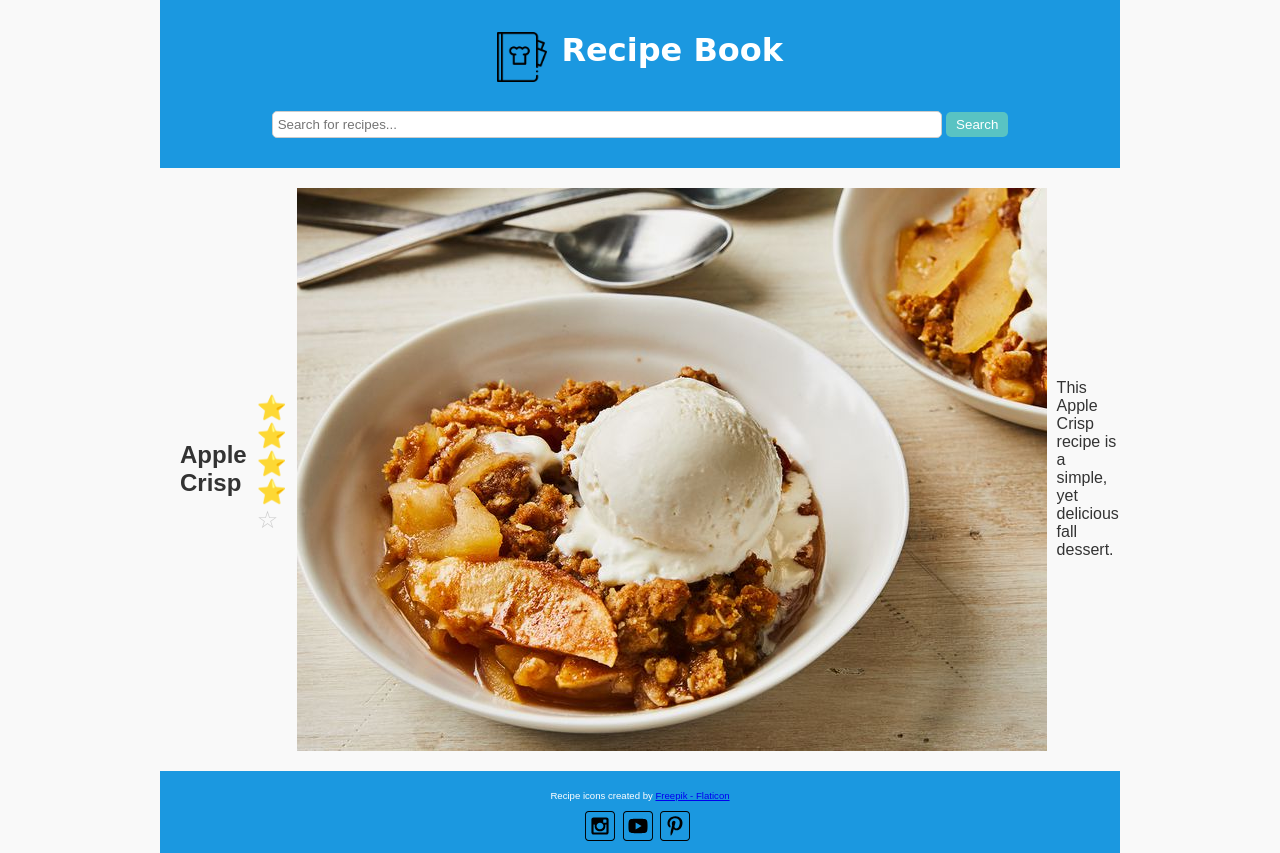
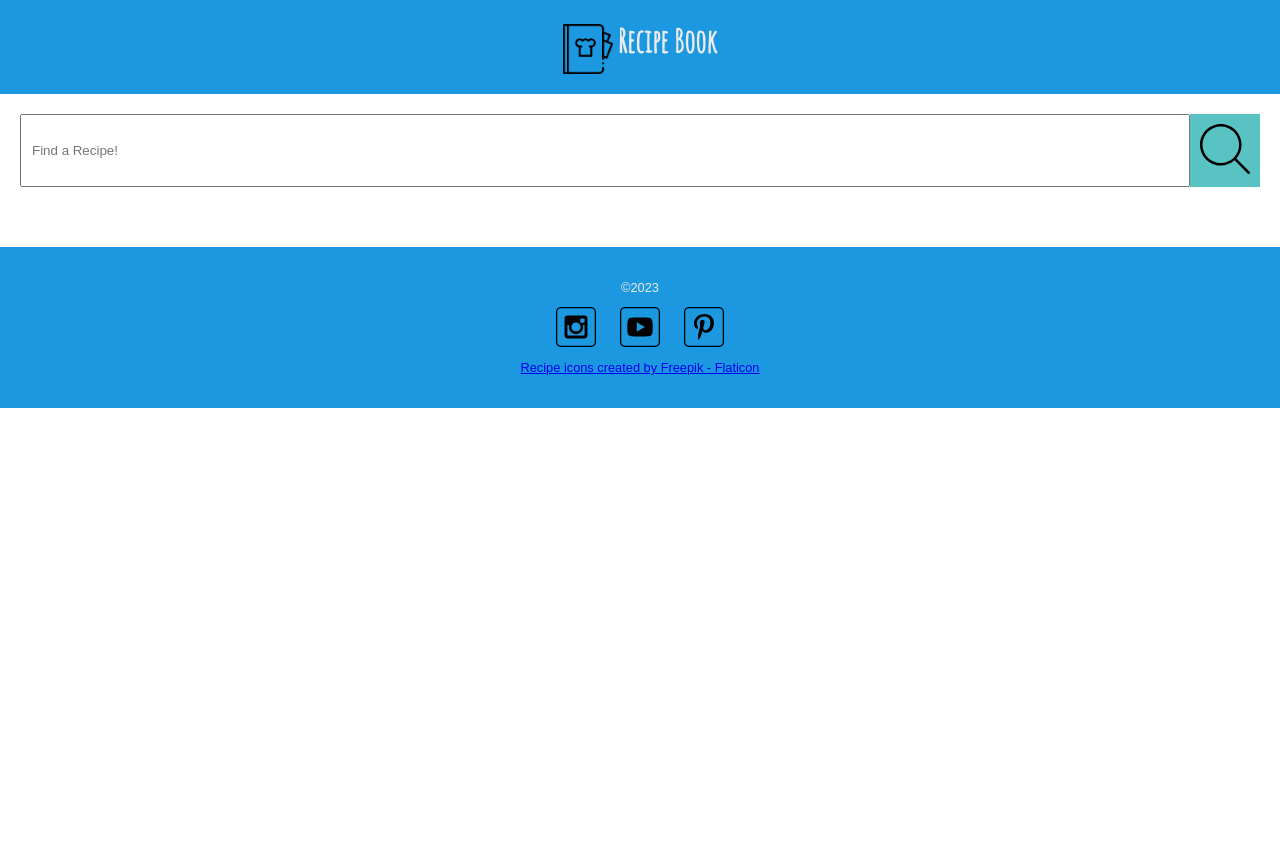
Before and after one commit to Ashmhill/wdd-130-main-main, a plain HTML site: page Recipes/index.html in a window 1280 px wide. After the commit the page ends 800 px from the top, so only its background shows below. Drawn offline with Linux system fonts and the light colour scheme.

Commit message:
Jun 29 @ 6:36 PM

```diff
--- a/Recipes/index.html
+++ b/Recipes/index.html
@@ -1,64 +1,44 @@
 <!DOCTYPE html>
 <html lang="en">
-
 <head>
     <meta charset="UTF-8">
     <meta name="viewport" content="width=device-width, initial-scale=1.0">
     <title>Recipe Book</title>
     <link rel="stylesheet" href="recipes.css">
-    <script src="recipes.js"></script>
+    <script type="module" src="main.js"></script>
+    <script type="module" src="search.js"></script>
+    <!-- Social Media Meta Tags -->
     <meta property="og:title" content="Recipe Book">
     <meta property="og:type" content="website">
-    <meta property="og:description" content="Your recipe book description here">
-    <meta property="og:image" content="URL to your recipe book image">
-    <meta property="og:url" content="URL of your recipe book webpage">
+    <meta property="og:description" content="A collection of delicious recipes.">
+    <meta property="og:image" content="images/recipe-book.png">
+    <meta property="og:url" content="https://yourwebsite.com">
     <meta name="twitter:card" content="summary_large_image">
 </head>
-
 <body>
     <header>
-        <div class="logo">
         <img src="images/recipe-book.png" alt="Recipe Book Logo">
         <h1>Recipe Book</h1>
-        </div>
-        <form class="search-form">
-            <input type="text" placeholder="Search for recipes...">
-            <button type="submit">Search</button>
+    </header>
+    <main>
+        <form id="searchForm">
+            <input type="text" id="searchInput" placeholder="Find a Recipe!" aria-label="Search recipes">
+            <button type="submit" id="searchButton">
+                <img src="images/search.svg" alt="Search Icon">
+            </button>
         </form>
-    </header>
-
-    <main>
-        <!-- Recipe Section -->
-        <section class="recipe">
-            <h2>Apple Crisp</h2>
-            <div class="rating" role="img" aria-label="Rating: 4 out of 5 stars">
-                <span aria-hidden="true" class="icon-star">⭐</span>
-                <span aria-hidden="true" class="icon-star">⭐</span>
-                <span aria-hidden="true" class="icon-star">⭐</span>
-                <span aria-hidden="true" class="icon-star-empty">⭐</span>
-                <span aria-hidden="true" class="icon-star-empty">☆</span>
-            </div>
-            <img src="images/apple-crisp.jpg" alt="Recipe Image">
-            <p class="description">This Apple Crisp recipe is a simple, yet delicious fall dessert.</p>
+        <section id="recipesSection">
+            <!-- Recipes will be dynamically added here -->
         </section>
     </main>
-
     <footer>
-        <!-- Attribution Links -->
-        <div class="attribution">
-            <p>
-                Recipe icons created by
-                <a href="https://www.flaticon.com/free-icons/recipe" title="recipe icons">Freepik - Flaticon</a>
-            </p>
-            <!-- Social Media Icons -->
+        <p>©2023</p>
         <div class="social">
-                <!-- Social media icons provided under CC from https://www.iconfinder.com/AlfredoCreates  -->
             <a href="#"><img src="images/instagram_icon.svg" alt="instagram icon"></a>
             <a href="#"><img src="images/youtube_icon.svg" alt="youtube icon"></a>
             <a href="#"><img src="images/pinterest_icon.svg" alt="pinterest icon"></a>
         </div>
-        </div>
+        <p><a href="https://www.flaticon.com/free-icons/recipe" title="recipe icons">Recipe icons created by Freepik - Flaticon</a></p>
     </footer>
 </body>
-
 </html>
--- /dev/null
+++ b/Recipes/main.js
@@ -0,0 +1,5 @@
+import { setupSearch } from './search.js';
+
+document.addEventListener('DOMContentLoaded', () => {
+    setupSearch();
+});
--- a/Recipes/recipes.css
+++ b/Recipes/recipes.css
@@ -1,142 +1,168 @@
+/* Import Google Fonts */
+@import url("https://fonts.googleapis.com/css2?family=Amatic+SC&display=swap");
+
+/* Root Variables */
+:root {
+    --primary-color: #1B98E0;
+    --secondary-color: #59c3c3;
+    --text-dark: #333;
+    --text-light: #ebebeb;
+    --primary-font: Arial, Helvetica, sans-serif;
+    --secondary-font: "Amatic SC";
+}
+
 /* Global Styles */
 body {
-    font-family: Arial, Helvetica, sans-serif;
+    font-family: var(--primary-font);
+    color: var(--text-dark);
     margin: 0;
     padding: 0;
-    box-sizing: border-box;
-    background-color: #f9f9f9;
-    color: #333;
 }
 
-/* Header Styles */
-header {
-    background-color: #1B98E0;
-    color: #fff;
+header, footer {
+    background-color: var(--primary-color);
+    color: var(--text-light);
+    text-align: center;
     padding: 10px;
+}
+
+header img {
+    max-width: 50px;
+    vertical-align: middle;
+}
+
+header h1 {
+    display: inline;
+    font-family: var(--secondary-font);
+}
+
+main {
+    padding: 20px;
+}
+
+form {
+    display: flex;
+    justify-content: space-between;
+    margin-bottom: 20px;
+}
+
+form input[type="text"] {
+    flex-grow: 1;
+    padding: 10px;
+}
+
+form button {
+    background-color: var(--secondary-color);
+    border: none;
+    padding: 10px;
+}
+
+.recipe {
+    display: flex;
+    flex-direction: column;
+    align-items: center;
     text-align: center;
 }
 
-.logo img {
-    width: 50px;
-    height: 50px;
-    vertical-align: middle;
+.recipe img {
     max-width: 100%;
 }
 
-.logo h1 {
-    display: inline-block;
-    margin-left: 10px;
-    font-family: 'Amatic SC', cursive; /* Use a different accessible font here */
-    font-size: 2em;
+.tags {
+    display: flex;
+    justify-content: center;
+    margin: 10px 0;
 }
 
-.search-form {
-    margin: 20px auto;
-    text-align: center;
-}
-
-.search-form input[type="text"] {
+.tags span {
+    background-color: var(--secondary-color);
     padding: 5px;
-    width: 70%;
-    border: 1px solid #ccc;
+    margin-right: 5px;
     border-radius: 5px;
 }
 
-.search-form button {
-    padding: 5px 10px;
-    border: none;
-    background-color: #59c3c3;
-    color: #fff;
-    border-radius: 5px;
-    cursor: pointer;
+.rating {
+    font-size: 1.5em;
 }
 
-/* Main Styles */
-main {
-    padding: 20px;
-}
-.recipe {
-    display: grid;
-    grid-template-columns: auto 1fr; /* First column auto for the image, second column takes remaining space */
-    grid-gap: 10px; /* Gap between grid items */
-    align-items: start; /* Align items to the start of each row */
-}
-
-/* Adjust the width of the image and align it to the left */
-.recipe img {
-    width: 100%;
-    height: auto;
-}
-
-/* Stack the title and rating on top of each other */
-.title-rating {
-    margin-bottom: 10px; /* Add some space between the title-rating and the description */
-}
-
-/* Ensure the description is below the title and rating */
-.description {
-    grid-column: 2; /* Place the description in the second column */
-    grid-row: 3; /* Place the description in the third row */
-}
-.rating {
-    font-size: 1.5em;
-    margin-bottom: 10px;
-}
-
-.icon-star {
-    color: #FFD700;
-}
-
-.icon-star-empty {
-    color: #ccc;
-}
-
-.description {
-    display: none; /* Hide description on small screens */
-}
-
-/* Footer Styles */
-footer {
-    background-color: #1B98E0;
-    color: #fff;
-    padding: 10px;
-    text-align: center;
-}
-
-.attribution {
-    font-size: 0.6em; /* Reduce size of attribution link */
+footer p, .social {
+    font-size: 0.8em; /* Adjusted font size for social media icons */
+    text-align: center; /* Ensure center alignment */
 }
 
 .social {
+    justify-content: center;
     margin-top: 10px;
 }
 
-.social img {
-    width: 30px;
-    height: 30px;
-    margin-right: 5px;
-    max-width: 100%;
+button img {
+    width: 50px;
+    height: 50px;
+   }
+
+.social a {
+    margin: 0 10px; /* Increased margin for better spacing */
 }
 
-/* Media Queries for Responsive Design */
-@media (min-width: 600px) {
-    .recipe {
+.social img {
+    max-width: 40px; /* Increased size of social media icons */
+    vertical-align: middle;
+}
+
+/* Small Screen Layout */
+@media (max-width: 767px) {
+    main {
         display: flex;
+        flex-direction: column;
         align-items: center;
     }
 
-    .description {
-        display: block; /* Show description on wider screens */
+    form {
+        width: 100%;
+    }
+
+    .recipe {
+        width: 100%;
     }
 }
 
-@media (min-width: 960px) {
-    body {
-        max-width: 960px;
-        margin: 0 auto;
+/* Large Screen Layout */
+@media (min-width: 768px) {
+    header, footer {
+        padding: 20px;
+    }
+
+    main {
+        display: grid;
+        grid-template-columns: 1fr 2fr;
+        gap: 20px;
+        align-items: start;
+    }
+
+    form {
+        grid-column: span 2;
+        display: flex;
+        justify-content: space-between;
+        margin-bottom: 20px;
     }
 
     .recipe {
-        justify-content: space-between;
+        display: flex;
+        flex-direction: row;
+        align-items: flex-start;
+        text-align: left;
+    }
+
+    .recipe img {
+        max-width: 50%;
+        margin-right: 20px;
+    }
+
+    .tags {
+        justify-content: flex-start;
+    }
+
+    .social {
+        justify-content: flex-end;
     }
 }
--- a/Recipes/recipes.js
+++ b/Recipes/recipes.js
@@ -1,5 +1,5 @@
-const recipes = [
-	{
+export const recipes = [
+    {
 		author: 'Provo High Culinary Students',
 		url: '',
 		isBasedOn: '',
@@ -7,7 +7,7 @@ const recipes = [
 		datePublished: '2016-10-16',
 		tags: ['Waffles', 'Sweet Potato', 'Side'],
 		description: 'Savory waffles made with Sweet potato with a hint of Ginger',
-		image: './images/sweet-potato-waffle.jpg',
+		image: './images/sweet-potato-waffle-md.jpg',
 		recipeIngredient: [
 			'2 separated eggs',
 			'1/4 C Oil',
--- /dev/null
+++ b/Recipes/search.js
@@ -0,0 +1,81 @@
+import { recipes } from './recipes.js';
+
+export function setupSearch() {
+    const searchForm = document.getElementById('searchForm');
+    const searchInput = document.getElementById('searchInput');
+    const recipesSection = document.getElementById('recipesSection');
+
+    searchForm.addEventListener('submit', searchHandler);
+
+    function searchHandler(event) {
+        event.preventDefault(); // Prevent form submission and page reload
+
+        const query = searchInput.value.trim().toLowerCase();
+
+        if (query === '') {
+            renderRecipes(recipes); // Render all recipes if query is empty
+        } else {
+            const filteredRecipes = filterRecipes(query);
+            renderRecipes(filteredRecipes);
+        }
+    }
+
+    function filterRecipes(query) {
+        return recipes.filter(recipe => {
+            const inName = recipe.name.toLowerCase().includes(query);
+            const inDescription = recipe.description.toLowerCase().includes(query);
+            const inTags = recipe.tags && recipe.tags.some(tag => tag.toLowerCase().includes(query));
+            const inIngredients = recipe.ingredients && recipe.ingredients.some(ingredient => ingredient.toLowerCase().includes(query));
+
+            return inName || inDescription || inTags || inIngredients;
+        }).sort((a, b) => a.name.localeCompare(b.name));
+    }
+
+    function renderRecipes(recipes) {
+        recipesSection.innerHTML = ''; // Clear previous recipes
+
+        if (recipes.length === 0) {
+            recipesSection.innerHTML = '<p>No recipes found.</p>';
+            return;
+        }
+
+        recipes.forEach(recipe => {
+            const recipeElement = createRecipeElement(recipe);
+            recipesSection.appendChild(recipeElement);
+        });
+    }
+
+    function createRecipeElement(recipe) {
+        const recipeDiv = document.createElement('div');
+        recipeDiv.classList.add('recipe');
+
+        const recipeImage = document.createElement('img');
+        recipeImage.src = recipe.image;
+        recipeImage.alt = recipe.name;
+        recipeDiv.appendChild(recipeImage);
+
+        const recipeInfo = document.createElement('div');
+        recipeInfo.classList.add('recipe-info');
+
+        const recipeName = document.createElement('h2');
+        recipeName.textContent = recipe.name;
+        recipeInfo.appendChild(recipeName);
+
+        const recipeDescription = document.createElement('p');
+        recipeDescription.textContent = recipe.description;
+        recipeInfo.appendChild(recipeDescription);
+
+        const recipeTags = document.createElement('div');
+        recipeTags.classList.add('tags');
+        recipe.tags.forEach(tag => {
+            const tagSpan = document.createElement('span');
+            tagSpan.textContent = tag;
+            recipeTags.appendChild(tagSpan);
+        });
+        recipeInfo.appendChild(recipeTags);
+
+        recipeDiv.appendChild(recipeInfo);
+
+        return recipeDiv;
+    }
+}
```
Lines whose indentation alone changed are shown as unchanged.
